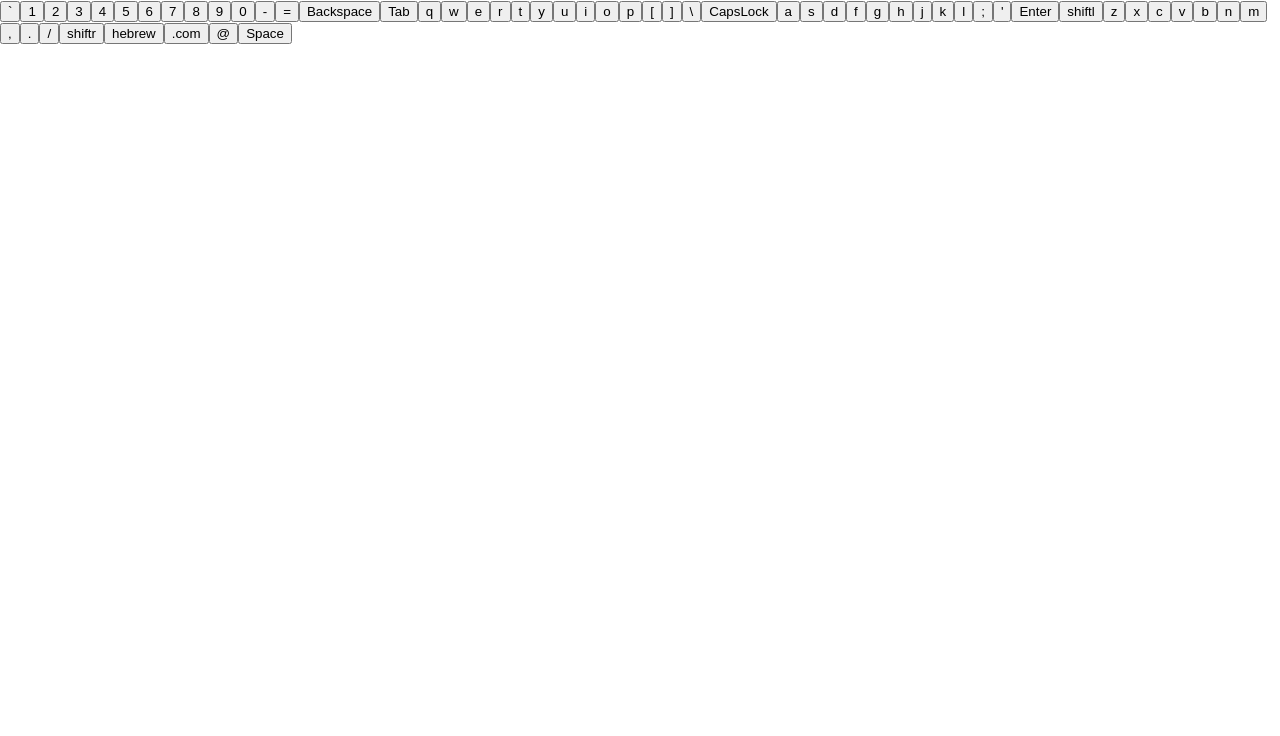
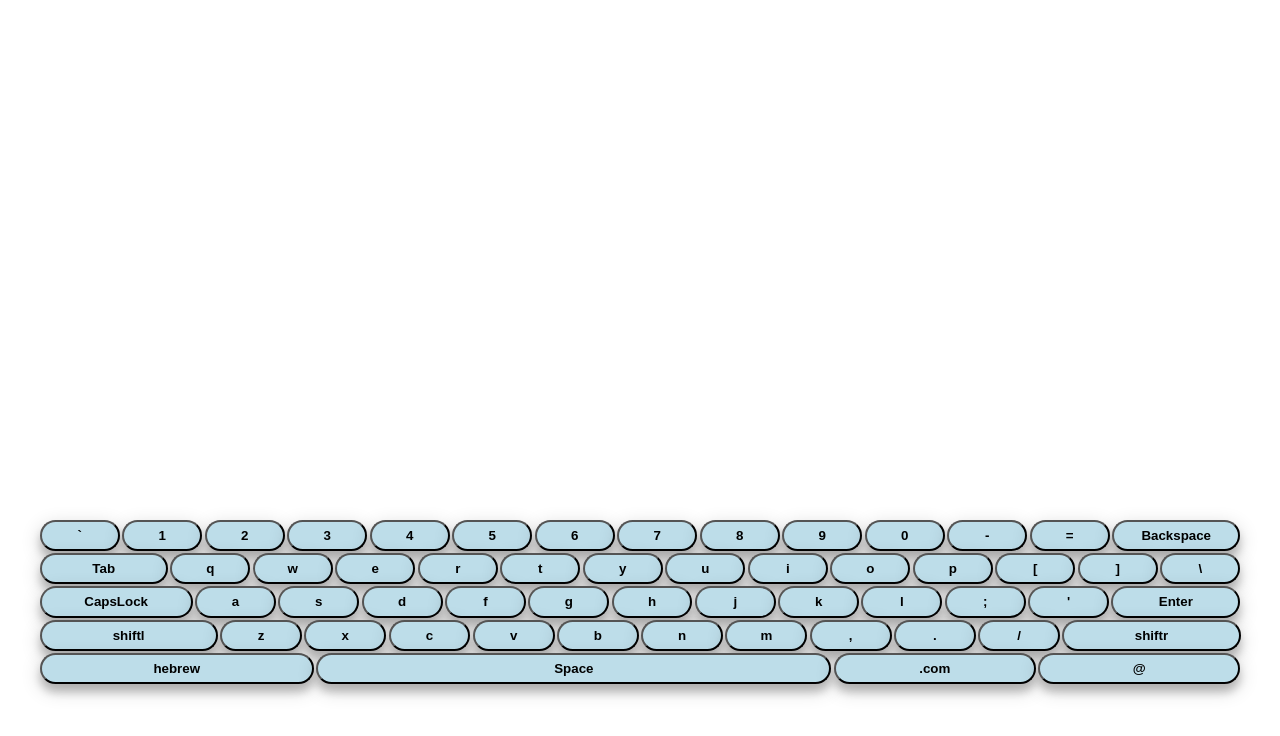
Before and after one commit to obenari/react-app-text-editor, a React (Create React App) app: page / in a window 1280 px wide. Shown: the top 736 px of the page. Built offline with nearby package versions, Linux system fonts and the light colour scheme.

Commit message:
adding style to keyboard and add white board

```diff
--- a/public/index.html
+++ b/public/index.html
@@ -1,5 +1,5 @@
 <!DOCTYPE html>
-<html lang="en">
+<html lang="en" style="height: 100%;">
   <head>
     <meta charset="utf-8" />
     <link rel="icon" href="%PUBLIC_URL%/favicon.ico" />
@@ -26,9 +26,9 @@
     -->
     <title>React App</title>
   </head>
-  <body>
+  <body style="height: 100%;">
     <noscript>You need to enable JavaScript to run this app.</noscript>
-    <div id="root"></div>
+    <div id="root" style="height: 100%;"></div>
     <!--
       This HTML file is a template.
       If you open it directly in the browser, you will see an empty page.
--- a/src/keyBoardContainer.js
+++ b/src/keyBoardContainer.js
@@ -1,5 +1,6 @@
 import React, { Component } from "react";
 import Keyboard1 from "./keyboard1";
+import WhiteBoard from "./whiteBoard";
 
 class KeyBoardContainer extends Component {
   constructor() {
@@ -16,8 +17,8 @@ class KeyBoardContainer extends Component {
 
   render() {
     return (
-      <div>
-        <div>{this.state.text} </div>
+      <div style={{ height: "100%" }}>
+        <WhiteBoard text={this.state.text} />
         <Keyboard1 onPress={this.handleKeyPress} />
       </div>
     );
--- /dev/null
+++ b/src/keyboard.css
@@ -0,0 +1,41 @@
+html,
+body {
+  box-sizing: border-box;
+}
+
+.keyboard {
+  margin: 3%;
+  width: "85%";
+  display: "block";
+}
+.width10 {
+  flex: 10%;
+  padding: 0.5%;
+}
+.width6 {
+  flex: 6%;
+  padding: 0.5%;
+}
+.width12 {
+  flex: 12%;
+  padding: 0.5%;
+}
+.width14 {
+  flex: 14%;
+  padding: 0.5%;
+}
+.width40 {
+  flex: 40%;
+  padding: 0.5%;
+}
+.width20 {
+  flex: 20%;
+  padding: 0.5%;
+}
+.key-btn {
+  margin: 0.1%;
+  box-shadow: 0 8px 8px 0 rgba(0, 0, 0, 0.2), 0 6px 20px 0 rgba(0, 0, 0, 0.19);
+  background-color: rgb(189, 221, 233);
+  border-radius: 30px;
+  font-weight: bold;
+}
--- a/src/keyboard1.js
+++ b/src/keyboard1.js
@@ -3,7 +3,9 @@ import {
   englishLayout,
   englishLayoutUpperCase,
   hebrewLayout,
+  keyClasses,
 } from "./keyboardTypes.js";
+import "./keyboard.css";
 
 class Keybord1 extends Component {
   constructor(props) {
@@ -41,16 +43,20 @@ class Keybord1 extends Component {
 
   render() {
     return (
-      <div>
-        <div className="keyboard">
-          {this.state.keyboardLayout.map((row) =>
-            row.map((key) => (
-              <button key={key} onClick={() => this.checKey(key)}>
+      <div className="keyboard">
+        {this.state.keyboardLayout.map((row) => (
+          <div key={row[0] + "div"} style={{ width: "100%", display: "flex" }}>
+            {row.map((key) => (
+              <button
+                className={keyClasses[key] + " key-btn"}
+                key={key}
+                onClick={() => this.checKey(key)}
+              >
                 {key}
               </button>
-            ))
-          )}
-        </div>
+            ))}
+          </div>
+        ))}
       </div>
     );
   }
--- a/src/keyboardTypes.js
+++ b/src/keyboardTypes.js
@@ -18,7 +18,7 @@ export const englishLayout = [
   ["Tab", "q", "w", "e", "r", "t", "y", "u", "i", "o", "p", "[", "]", "\\"],
   ["CapsLock", "a", "s", "d", "f", "g", "h", "j", "k", "l", ";", "'", "Enter"],
   ["shiftl", "z", "x", "c", "v", "b", "n", "m", ",", ".", "/", "shiftr"],
-  ["hebrew", ".com", "@", "Space"],
+  ["hebrew", "Space", ".com", "@"],
 ];
 export const englishLayoutUpperCase = [
   [
@@ -40,7 +40,7 @@ export const englishLayoutUpperCase = [
   ["Tab", "Q", "W", "E", "R", "T", "Y", "U", "I", "O", "P", "[", "]", "\\"],
   ["CapsLock", "A", "S", "D", "F", "G", "H", "J", "K", "L", ";", "'", "Enter"],
   ["shiftl", "Z", "X", "C", "V", "B", "N", "M", ",", ".", "/", "shiftr"],
-  ["hebrew", ".com", "@", "Space"],
+  ["hebrew", "Space", ".com", "@"],
 ];
 export const hebrewLayout = [
   [
@@ -59,8 +59,121 @@ export const hebrewLayout = [
     "=",
     "Backspace",
   ],
-  ["Tab", "/", "'", "ק", "ר", "א", "ט", "ו", "י", "פ", "]", "[", "\\"],
+  ["Tab", "/", "'", "ק", "ר", "א", "ט", "ו", "י", "ם", "פ", "]", "[", "\\"],
   ["CapsLock", "ש", "ד", "ג", "כ", "ע", "י", "ח", "ל", "ך", "ף", ",", "Enter"],
-  ["ShiftL", "ז", "ס", "ב", "ה", "נ", "מ", "צ", "ת", "ץ", ".", "ShiftR"],
-  ["English", ".com", "@", "Space"],
+  ["shiftl", "ז", "ס", "ב", "ה", "נ", "מ", "צ", "ת", "ץ", ".", "shiftr"],
+  ["English", "Space", ".com", "@"],
 ];
+export const keyClasses = {
+  "`": "width6",
+  1: "width6",
+  2: "width6",
+  3: "width6",
+  4: "width6",
+  5: "width6",
+  6: "width6",
+  7: "width6",
+  8: "width6",
+  9: "width6",
+  0: "width6",
+  "-": "width6",
+  "=": "width6",
+  Backspace: "width10",
+  Tab: "width10",
+  q: "width6",
+  w: "width6",
+  e: "width6",
+  r: "width6",
+  t: "width6",
+  y: "width6",
+  u: "width6",
+  i: "width6",
+  o: "width6",
+  p: "width6",
+  "[": "width6",
+  "]": "width6",
+  "\\": "width6",
+  CapsLock: "width12",
+  a: "width6",
+  s: "width6",
+  d: "width6",
+  f: "width6",
+  g: "width6",
+  h: "width6",
+  j: "width6",
+  k: "width6",
+  l: "width6",
+  ";": "width6",
+  "'": "width6",
+  Enter: "width10",
+  shiftl: "width14",
+  z: "width6",
+  x: "width6",
+  c: "width6",
+  v: "width6",
+  b: "width6",
+  n: "width6",
+  m: "width6",
+  ",": "width6",
+  ".": "width6",
+  "/": "width6",
+  shiftr: "width14",
+  hebrew: "width20",
+  ".com": "width14",
+  "@": "width14",
+  Space: "width40",
+  Q: "width6",
+  W: "width6",
+  E: "width6",
+  R: "width6",
+  T: "width6",
+  Y: "width6",
+  U: "width6",
+  I: "width6",
+  O: "width6",
+  P: "width6",
+  A: "width6",
+  S: "width6",
+  D: "width6",
+  F: "width6",
+  G: "width6",
+  H: "width6",
+  J: "width6",
+  K: "width6",
+  L: "width6",
+  Z: "width6",
+  X: "width6",
+  C: "width6",
+  V: "width6",
+  B: "width6",
+  N: "width6",
+  M: "width6",
+  English: "width20",
+  ק: "width6",
+  ר: "width6",
+  א: "width6",
+  ט: "width6",
+  ו: "width6",
+  ן: "width6",
+  ם: "width6",
+  פ: "width6",
+  ש: "width6",
+  ד: "width6",
+  ג: "width6",
+  כ: "width6",
+  ע: "width6",
+  י: "width6",
+  ח: "width6",
+  ל: "width6",
+  ך: "width6",
+  ף: "width6",
+  ז: "width6",
+  ס: "width6",
+  ב: "width6",
+  ה: "width6",
+  נ: "width6",
+  מ: "width6",
+  צ: "width6",
+  ת: "width6",
+  ץ: "width6",
+};
--- /dev/null
+++ b/src/whiteBoard.js
@@ -0,0 +1,22 @@
+import React, { Component } from "react";
+
+class WhiteBoard extends Component {
+  constructor(props) {
+    super(props);
+  }
+  render() {
+    let styles = {
+      marginLeft: "3%",
+      marginRight: "3%",
+      height: "60%",
+      width: "94%",
+    };
+    return (
+      <div style={styles} className="whiteBoard">
+        {this.props.text}
+      </div>
+    );
+  }
+}
+
+export default WhiteBoard;
```
